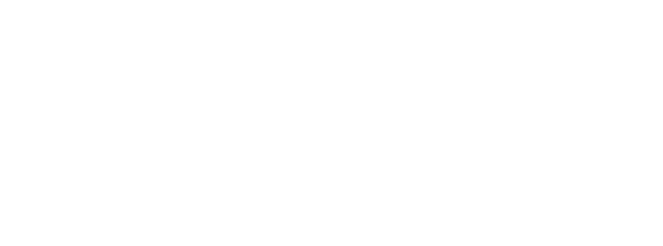
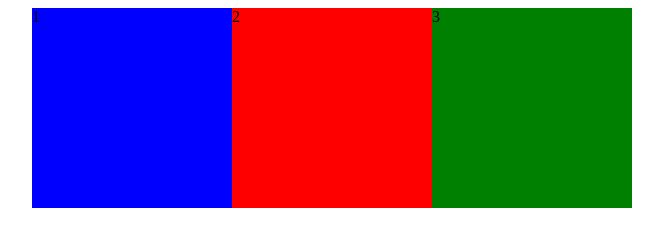
Before and after one commit to acciojob/place-the-item-2-dhruvurgr8, a website: page main.html in a window 1280 px wide. Shown: the whole page, without its empty margins (308-971 px from the left). Drawn offline with Linux system fonts and the light colour scheme.

Commit message:
created a submission

```diff
--- a/main.html
+++ b/main.html
@@ -7,6 +7,12 @@
 </head>
 
 <body>
+	<div class="parent">
+		<div class="a">1</div>
+		<div class="b">2</div>
+		<div class="c">3</div>
+
+	</div>
 	<!-- the entire body must be written by student -->
     <script type="text/javascript" src="./script.js">
 </script>
--- a/script.js
+++ b/script.js
@@ -1 +1 @@
-//your code here
+//your code her
--- a/styles.css
+++ b/styles.css
@@ -1,2 +1,21 @@
 
 /* Your CSS Code here. */
+.parent{
+	display:flex;
+	justify-content:center;
+}
+.a{
+	height:200px;
+	width:200px;
+	background-color:blue;
+}
+.b{
+	height:200px;
+	width:200px;
+	background-color:red;
+}
+.c{
+	height:200px;
+	width:200px;
+	background-color:green;
+}
```
